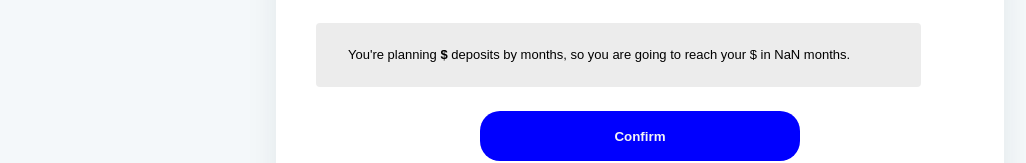
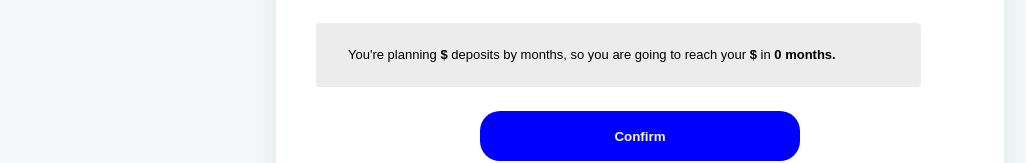
Before and after one commit to davisllv/savinggoal, a React (Create React App) app: page / in a window 1280 px wide. Shown: the part 330-493 px from the top of the page, without its empty margins (0-1026 px from the left). Built offline with nearby package versions, Linux system fonts and the light colour scheme.

Commit message:
Update App.tsx

```diff
--- a/src/App.tsx
+++ b/src/App.tsx
@@ -138,10 +138,10 @@ const App: React.FC = () => {
               <p>
                 {`You're planning`} <strong>{`$${inputMoneyByMonth}`}</strong>{" "}
                 {`deposits by months, so you are going to reach
-              your $${inputTotalAmounth} in ${Math.trunc(
-                  Number(inputTotalAmounth.replace(".", "")) /
-                    Number(inputMoneyByMonth.replace(".", ""))
-                )} months.`}
+              your`} <strong>{`$${inputTotalAmounth}`}</strong> {`in`} <strong>{`${Math.trunc(
+                  Number(inputTotalAmounth) > 0 ? Number(inputTotalAmounth.replace(".", "")) : 1 /
+                    Number(inputMoneyByMonth) > 0 ? Number(inputMoneyByMonth.replace(".", "")) : 1
+                )} months.`}</strong>
               </p>
             </div>
             <div className="button">
```
